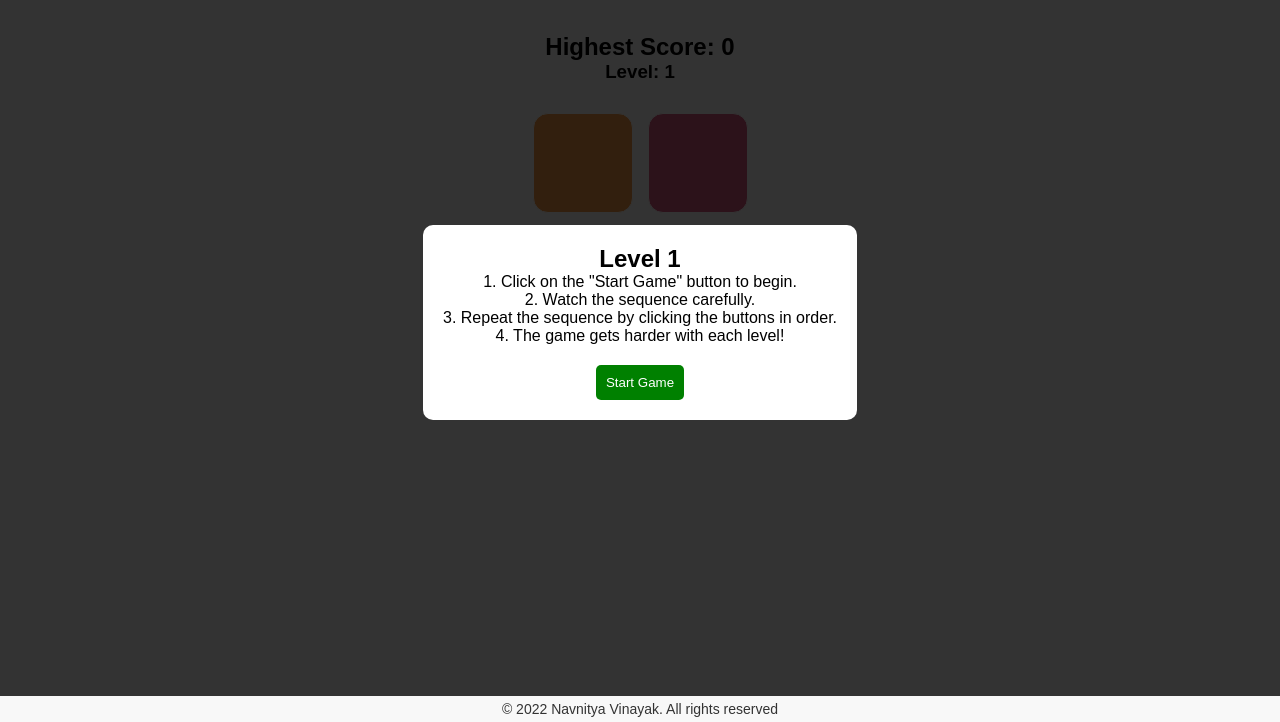
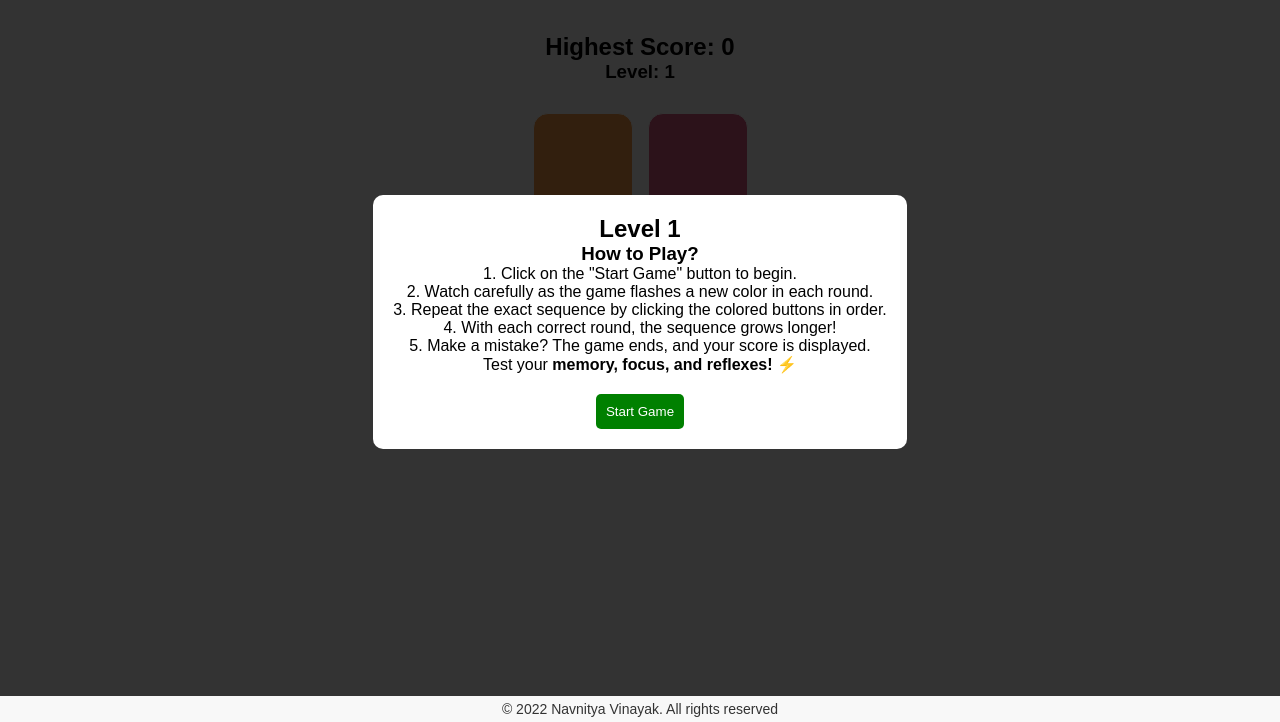
Before and after one commit to Navi025/Simon-Says-Game, a plain HTML site: page index.html in a window 1280 px wide. Shown: the part 78-800 px from the top of the page. Drawn offline with Linux system fonts and the light colour scheme.

Commit message:
Update index.html

```diff
--- a/index.html
+++ b/index.html
@@ -12,10 +12,13 @@
     <div id="instruction-modal" class="modal">
         <div class="popup-content">
             <h2>Level 1</h2>
+            <h3>How to Play?</h3>
             <p>1. Click on the "Start Game" button to begin.</p>
-            <p>2. Watch the sequence carefully.</p>
-            <p>3. Repeat the sequence by clicking the buttons in order.</p>
-            <p>4. The game gets harder with each level!</p>
+            <p>2. Watch carefully as the game flashes a new color in each round.</p>
+            <p>3. Repeat the exact sequence by clicking the colored buttons in order.</p>
+            <p>4. With each correct round, the sequence grows longer!</p>
+            <p>5. Make a mistake? The game ends, and your score is displayed.</p>
+            <p>Test your <b>memory, focus, and reflexes!</b> ⚡</p>
             <button id="start-game">Start Game</button>
         </div>
     </div>
```
